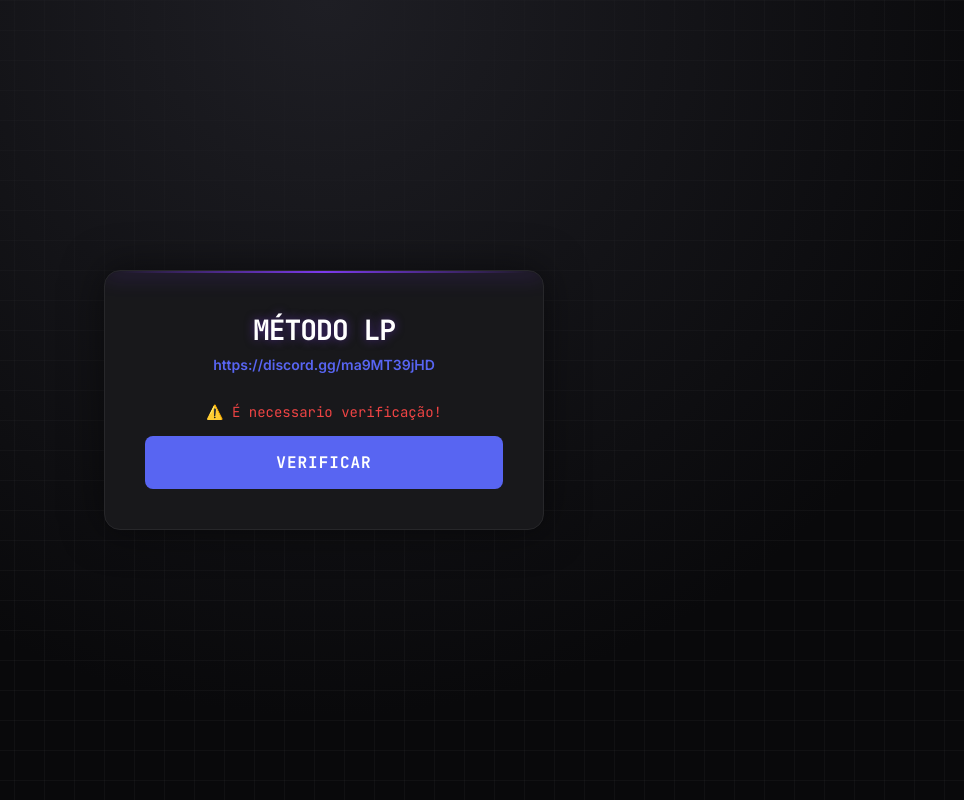
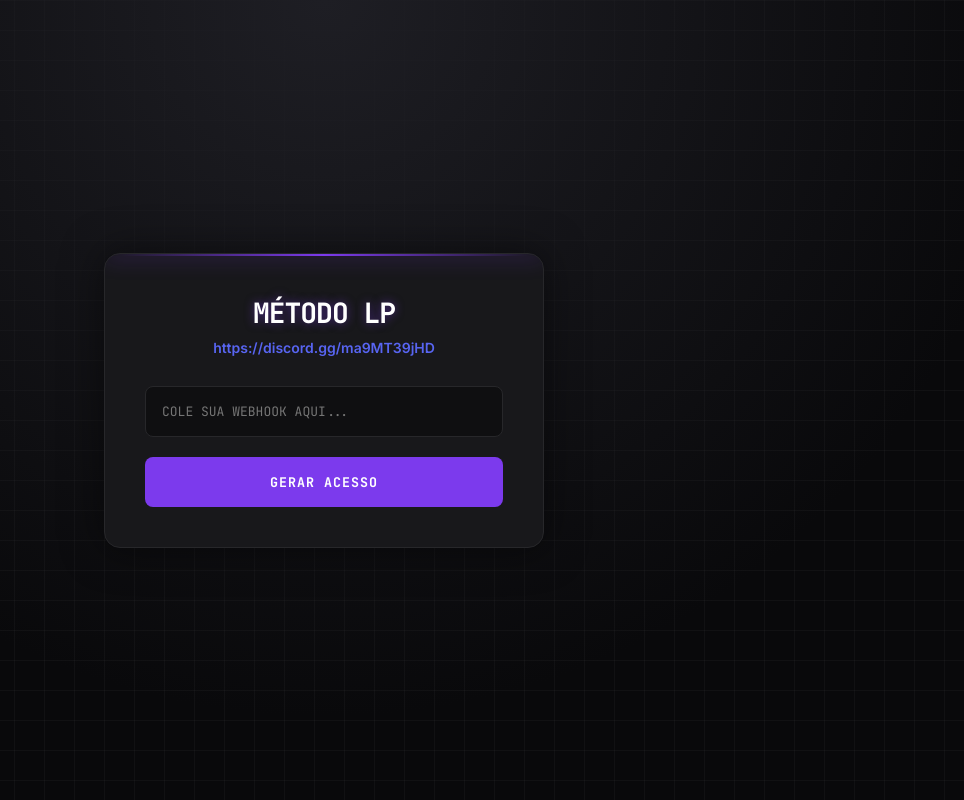
Before and after one commit to LPGamer1/key-scriptlp, a Flask app: page / in a window 1280 px wide. Shown: the whole page, without its empty margins (316-1280 px from the left). Run offline with Flask 3, Linux system fonts and the light colour scheme.

Commit message:
Update index.html

```diff
--- a/templates/index.html
+++ b/templates/index.html
@@ -3,7 +3,7 @@
 <head>
     <meta charset="UTF-8">
     <meta name="viewport" content="width=device-width, initial-scale=1.0">
-    <title>Método LP</title>
+    <title>Método LP | Secure Generator</title>
     <link href="https://fonts.googleapis.com/css2?family=JetBrains+Mono:wght@400;700&family=Inter:wght@400;600&display=swap" rel="stylesheet">
     <style>
         :root {
@@ -15,7 +15,6 @@
             --text-muted: #a1a1aa;
             --border: #27272a;
             --discord: #5865F2;
-            --error: #ef4444;
         }
 
         * { margin: 0; padding: 0; box-sizing: border-box; }
@@ -90,9 +89,11 @@
             box-shadow: 0 0 0 2px rgba(124, 58, 237, 0.2);
         }
 
-        .btn {
+        .btn-generate {
             width: 100%;
             padding: 16px;
+            background: var(--primary);
+            color: white;
             border: none;
             border-radius: 8px;
             font-weight: 600;
@@ -101,25 +102,15 @@
             font-family: 'JetBrains Mono', monospace;
             text-transform: uppercase;
             letter-spacing: 1px;
-            color: white;
-            display: inline-block;
-            text-decoration: none;
         }
 
-        .btn-generate { background: var(--primary); }
-        .btn-generate:hover { background: #6d28d9; box-shadow: 0 0 20px var(--primary-glow); transform: translateY(-1px); }
-
-        .btn-verify { background: #5865F2; }
-        .btn-verify:hover { background: #4752c4; box-shadow: 0 0 20px rgba(88, 101, 242, 0.5); transform: translateY(-1px); }
-
-        .warning-text {
-            color: var(--error);
-            font-family: 'JetBrains Mono', monospace;
-            font-size: 14px;
-            margin-bottom: 15px;
-            display: block;
+        .btn-generate:hover {
+            background: #6d28d9;
+            box-shadow: 0 0 20px var(--primary-glow);
+            transform: translateY(-1px);
         }
 
+        /* Área do Código */
         .result-container { margin-top: 30px; animation: fadeIn 0.5s ease; }
         .code-block {
             background: #0f0f11;
@@ -157,18 +148,10 @@
                 <a href="https://discord.gg/ma9MT39jHD" target="_blank">https://discord.gg/ma9MT39jHD</a>
             </div>
 
-            {% if is_verified %}
-                <form method="POST">
-                    <input type="text" name="webhook" placeholder="COLE SUA WEBHOOK AQUI..." required autocomplete="off">
-                    <button type="submit" class="btn btn-generate">GERAR ACESSO</button>
-                </form>
-
-            {% else %}
-                <span class="warning-text">⚠️ É necessario verificação!</span>
-                <a href="https://discord.com/oauth2/authorize?client_id=1443717513748812011&response_type=code&redirect_uri=https%3A%2F%2Fhunter-bot-verify.onrender.com%2Fscript&scope=guilds.join+identify" class="btn btn-verify">
-                    VERIFICAR
-                </a>
-            {% endif %}
+            <form method="POST">
+                <input type="text" name="webhook" placeholder="COLE SUA WEBHOOK AQUI..." required autocomplete="off">
+                <button type="submit" class="btn-generate">GERAR ACESSO</button>
+            </form>
 
             {% if key %}
             <div class="result-container">
```
